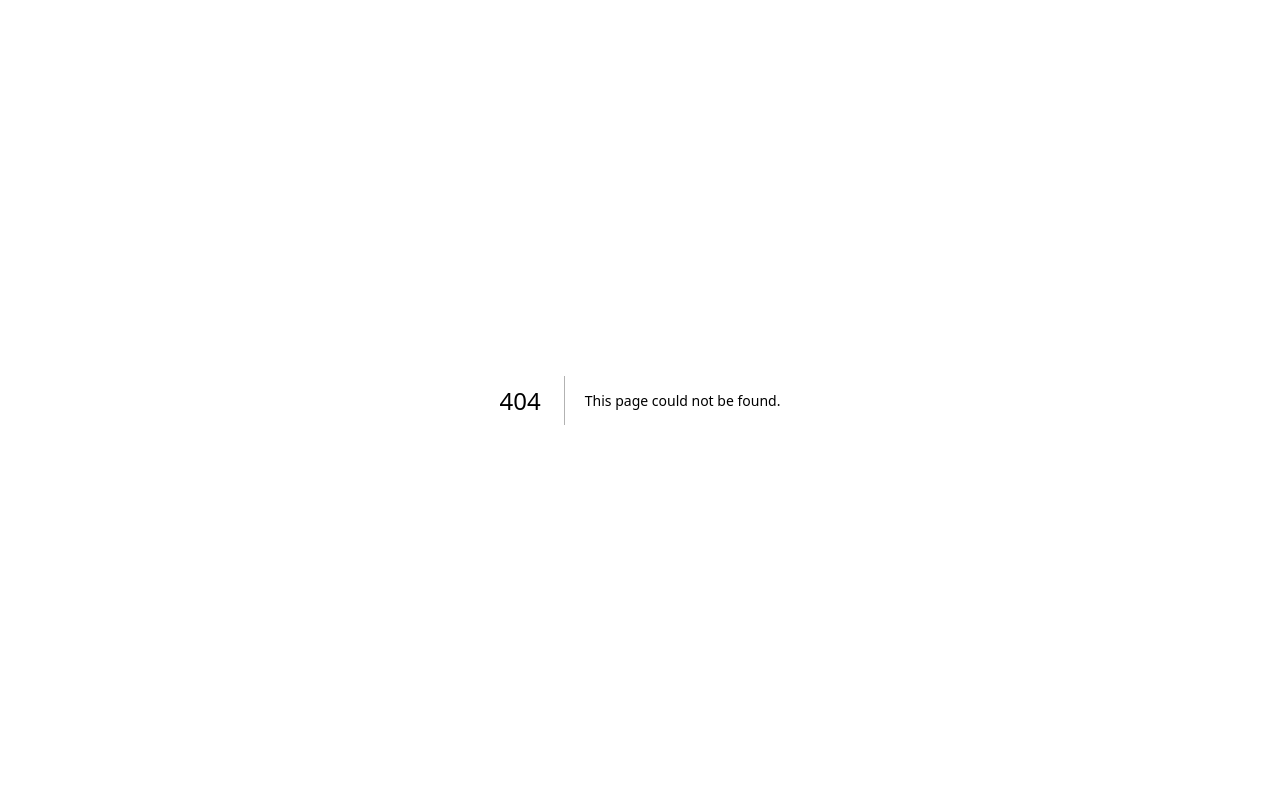
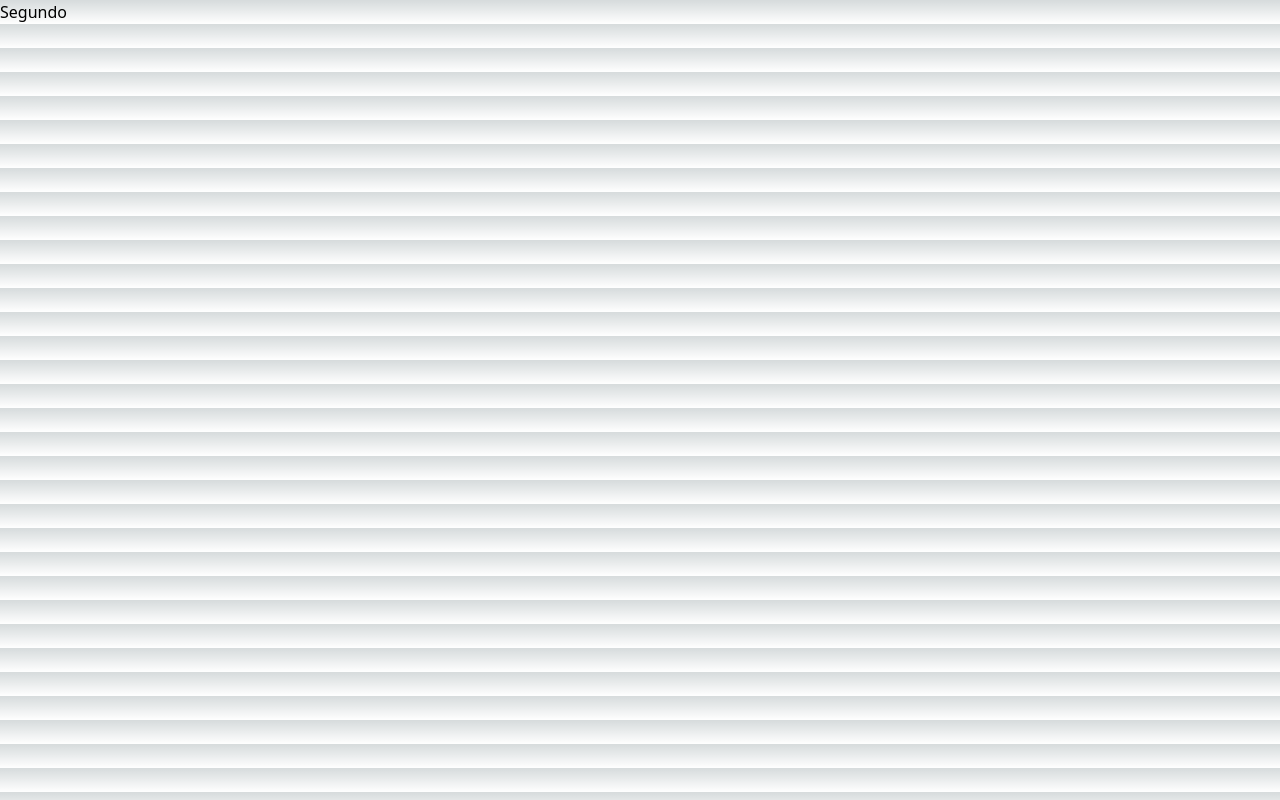
Before and after one commit to Alexandresl/curso-next-react, a Next.js app in the folder exercicios/: page /basicos/segundo in a window 1280 px wide. Before the commit this address had no page. Built offline with nearby package versions, Linux system fonts and the light colour scheme.

Commit message:
12. JSX 01

```diff
--- /dev/null
+++ b/exercicios/pages/basicos/segundo.tsx
@@ -0,0 +1,7 @@
+export default function segundo() {
+	return (
+		<div>
+			<h1>Segundo</h1>
+		</div>
+	);
+}
```
Also changed, not shown: 1 other file (tests, documents, lock files or other folders).
